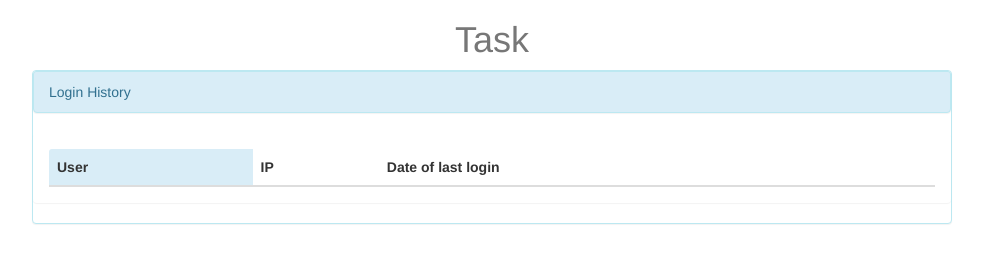
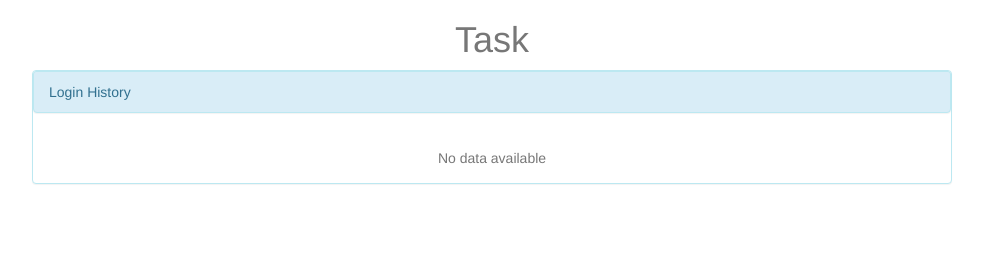
Before and after one commit to katban/angular-node, a website: page src/app/task-two/index.html in a window 1280 px wide. Shown: the whole page, without its empty margins (148-1131 px from the left). Drawn offline with nearby package versions, Linux system fonts and the light colour scheme; no server answers.

Commit message:
task two: print info when no data

```diff
--- a/src/app/task-two/_directives/login-history.html
+++ b/src/app/task-two/_directives/login-history.html
@@ -4,7 +4,7 @@
             Login History
         </div>
 
-        <div class="panel panel-body">
+        <div class="panel panel-body" ng-show="loginList.length">
             <table class="table table-striped">
                 <thead>
                     <tr>
@@ -22,7 +22,10 @@
                     </tr>
                 </tbody>
             </table>
+        </div>
 
+        <div class="panel-body" ng-show="!loginList.length">
+            <div class="text-center"><span class="text-muted">No data available</span></div>
         </div>
     </div>
 </div>
```
